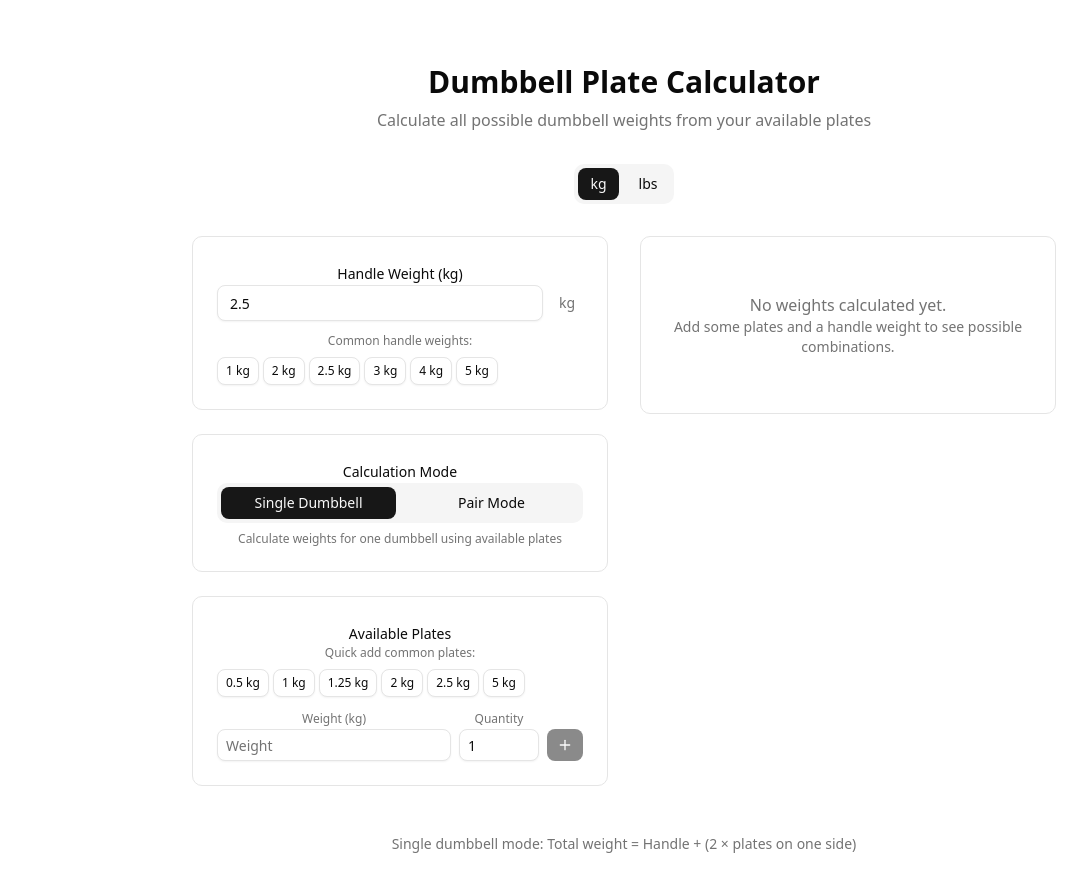
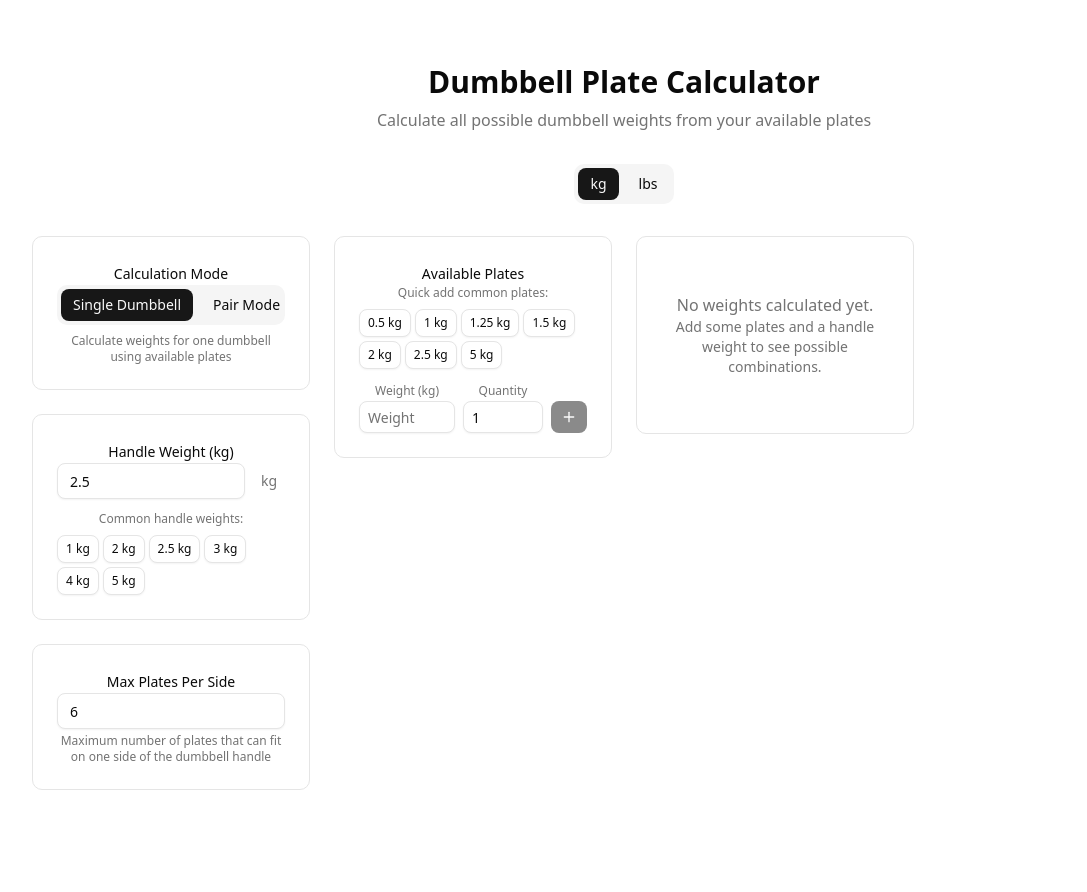
Before and after one commit to Snaiel/dumbbell-plate-calculator, a React (Vite) app: page / in a window 1280 px wide. Shown: the top 892 px of the page, without its empty margins (16-1103 px from the left). After the commit the page ends 864 px from the top, so only its background shows below. Built offline with nearby package versions, Linux system fonts and the light colour scheme.

Commit message:
max plates input

```diff
--- a/src/App.tsx
+++ b/src/App.tsx
@@ -2,6 +2,7 @@ import { useState, useEffect, useMemo } from 'react';
 import { UnitToggle } from './components/UnitToggle';
 import { ModeSelector } from './components/ModeSelector';
 import { HandleWeightInput } from './components/HandleWeightInput';
+import { MaxPlatesInput } from './components/MaxPlatesInput';
 import { PlateManager } from './components/PlateManager';
 import { ResultsDisplay } from './components/ResultsDisplay';
 import { calculateWeights, convertWeight } from './utils/calculator';
@@ -12,6 +13,7 @@ import './App.css';
 function App() {
   const [plates, setPlates] = useLocalStorage<Plate[]>('dumbbell-plates', []);
   const [handleWeight, setHandleWeight] = useLocalStorage<number>('dumbbell-handle-weight', 2.5);
+  const [maxPlatesPerSide, setMaxPlatesPerSide] = useLocalStorage<number>('dumbbell-max-plates', 6);
   const [unitSystem, setUnitSystem] = useLocalStorage<UnitSystem>('dumbbell-unit-system', 'kg');
   const [calculationMode, setCalculationMode] = useLocalStorage<CalculationMode>('dumbbell-calculation-mode', 'single');
   const [previousUnit, setPreviousUnit] = useState<UnitSystem>(unitSystem);
@@ -41,12 +43,12 @@ function App() {
   // Calculate results whenever inputs change
   const results: WeightResult[] = useMemo(() => {
     if (plates.length === 0) return [];
-    return calculateWeights(plates, handleWeight, calculationMode);
-  }, [plates, handleWeight, calculationMode]);
+    return calculateWeights(plates, handleWeight, calculationMode, maxPlatesPerSide);
+  }, [plates, handleWeight, calculationMode, maxPlatesPerSide]);
 
   return (
     <div className="min-h-screen bg-background">
-      <div className="container mx-auto px-4 py-8 max-w-4xl">
+      <div className="container mx-auto px-4 py-8 max-w-8xl">
         {/* Header */}
         <div className="text-center mb-8">
           <h1 className="text-3xl font-bold text-foreground mb-2">
@@ -65,9 +67,16 @@ function App() {
           />
         </div>
 
-        <div className="grid lg:grid-cols-2 gap-8">
-          {/* Left Column - Inputs */}
+        <div className="grid xl:grid-cols-4 lg:grid-cols-2 gap-6">
+          {/* Column 1 - Mode and Handle Settings */}
           <div className="space-y-6">
+            <div className="bg-card border rounded-lg p-6">
+              <ModeSelector
+                currentMode={calculationMode}
+                onModeChange={setCalculationMode}
+              />
+            </div>
+
             <div className="bg-card border rounded-lg p-6">
               <HandleWeightInput
                 handleWeight={handleWeight}
@@ -77,12 +86,16 @@ function App() {
             </div>
 
             <div className="bg-card border rounded-lg p-6">
-              <ModeSelector
-                currentMode={calculationMode}
-                onModeChange={setCalculationMode}
+              <MaxPlatesInput
+                maxPlates={maxPlatesPerSide}
+                onMaxPlatesChange={setMaxPlatesPerSide}
+                unit={unitSystem}
               />
             </div>
+          </div>
 
+          {/* Column 2 - Available Plates */}
+          <div className="space-y-6">
             <div className="bg-card border rounded-lg p-6">
               <PlateManager
                 plates={plates}
@@ -92,7 +105,7 @@ function App() {
             </div>
           </div>
 
-          {/* Right Column - Results */}
+          {/* Column 3 - Results */}
           <div className="space-y-6">
             <div className="bg-card border rounded-lg p-6">
               <ResultsDisplay
@@ -101,12 +114,14 @@ function App() {
                 mode={calculationMode}
               />
             </div>
+          </div>
 
-            {/* Summary Stats */}
+          {/* Column 4 - Summary Stats */}
+          <div className="space-y-6">
             {results.length > 0 && (
               <div className="bg-muted/50 border rounded-lg p-4">
                 <h4 className="font-medium mb-2">Summary</h4>
-                <div className="grid grid-cols-2 gap-4 text-sm">
+                <div className="space-y-3 text-sm">
                   <div>
                     <span className="text-muted-foreground">Lightest:</span>
                     <div className="font-medium">
@@ -131,20 +146,16 @@ function App() {
                       {results.length}
                     </div>
                   </div>
+                  <div>
+                    <span className="text-muted-foreground">Max plates/side:</span>
+                    <div className="font-medium">
+                      {maxPlatesPerSide}
+                    </div>
+                  </div>
                 </div>
               </div>
             )}
           </div>
-        </div>
-
-        {/* Footer */}
-        <div className="text-center mt-12 text-sm text-muted-foreground">
-          <p>
-            {calculationMode === 'single'
-              ? 'Single dumbbell mode: Total weight = Handle + (2 × plates on one side)'
-              : 'Pair mode: Creates two identical dumbbells using available plates'
-            }
-          </p>
         </div>
       </div>
     </div>
--- /dev/null
+++ b/src/components/MaxPlatesInput.tsx
@@ -0,0 +1,38 @@
+import type { UnitSystem } from '../types';
+
+interface MaxPlatesInputProps {
+  maxPlates: number;
+  onMaxPlatesChange: (maxPlates: number) => void;
+  unit: UnitSystem;
+}
+
+export function MaxPlatesInput({ maxPlates, onMaxPlatesChange }: MaxPlatesInputProps) {
+  const handleChange = (e: React.ChangeEvent<HTMLInputElement>) => {
+    const value = parseInt(e.target.value);
+    if (value >= 1 && value <= 20) {
+      onMaxPlatesChange(value);
+    }
+  };
+
+  return (
+    <div className="space-y-2">
+      <label className="text-sm font-medium text-foreground">
+        Max Plates Per Side
+      </label>
+      <div className="space-y-1">
+        <input
+          type="number"
+          value={maxPlates}
+          onChange={handleChange}
+          min="1"
+          max="20"
+          className="flex h-9 w-full rounded-md border border-input bg-background px-3 py-1 text-sm shadow-xs transition-colors placeholder:text-muted-foreground focus-visible:outline-none focus-visible:ring-1 focus-visible:ring-ring"
+          placeholder="Max plates"
+        />
+        <p className="text-xs text-muted-foreground">
+          Maximum number of plates that can fit on one side of the dumbbell handle
+        </p>
+      </div>
+    </div>
+  );
+}
--- a/src/components/ResultsDisplay.tsx
+++ b/src/components/ResultsDisplay.tsx
@@ -1,10 +1,10 @@
-import type { WeightResult, UnitSystem } from '../types';
-import { formatWeight } from '../utils/calculator';
+import type { WeightResult, UnitSystem } from "../types";
+import { formatWeight } from "../utils/calculator";
 
 interface ResultsDisplayProps {
   results: WeightResult[];
   unit: UnitSystem;
-  mode: 'single' | 'pair';
+  mode: "single" | "pair";
 }
 
 export function ResultsDisplay({ results, unit, mode }: ResultsDisplayProps) {
@@ -12,30 +12,26 @@ export function ResultsDisplay({ results, unit, mode }: ResultsDisplayProps) {
     return (
       <div className="text-center py-8 text-muted-foreground">
         <p>No weights calculated yet.</p>
-        <p className="text-sm">Add some plates and a handle weight to see possible combinations.</p>
+        <p className="text-sm">
+          Add some plates and a handle weight to see possible combinations.
+        </p>
       </div>
     );
   }
 
   return (
     <div className="space-y-4">
-      <div className="flex items-center justify-between">
-        <h3 className="text-lg font-semibold">
-          Possible Weights ({results.length} combinations)
-        </h3>
-        <span className="text-sm text-muted-foreground">
-          {mode === 'single' ? 'Single Dumbbell' : 'Pair Mode'}
-        </span>
+      <div className="space-y-2">
+        <label className="text-sm font-medium text-foreground">
+          Possible Weights
+        </label>
+        <p className="text-xs text-muted-foreground">
+          {mode === "single" ? "Single Dumbbell" : "Pair Mode"}
+        </p>
       </div>
-
       <div className="grid gap-3 max-h-96 overflow-y-auto">
         {results.map((result, index) => (
-          <WeightCard
-            key={index}
-            result={result}
-            unit={unit}
-            mode={mode}
-          />
+          <WeightCard key={index} result={result} unit={unit} mode={mode} />
         ))}
       </div>
     </div>
@@ -45,12 +41,12 @@ export function ResultsDisplay({ results, unit, mode }: ResultsDisplayProps) {
 interface WeightCardProps {
   result: WeightResult;
   unit: UnitSystem;
-  mode: 'single' | 'pair';
+  mode: "single" | "pair";
 }
 
 function WeightCard({ result, unit, mode }: WeightCardProps) {
   const totalPlateWeight = result.plateCombo.reduce(
-    (sum, usage) => sum + (usage.plateWeight * usage.quantity),
+    (sum, usage) => sum + usage.plateWeight * usage.quantity,
     0
   );
 
@@ -61,7 +57,7 @@ function WeightCard({ result, unit, mode }: WeightCardProps) {
           {formatWeight(result.totalWeight, unit)}
         </div>
         <div className="text-sm text-muted-foreground">
-          {mode === 'pair' ? '2 dumbbells' : '1 dumbbell'}
+          {mode === "pair" ? "2 dumbbells" : "1 dumbbell"}
         </div>
       </div>
 
@@ -78,28 +74,26 @@ function WeightCard({ result, unit, mode }: WeightCardProps) {
                   key={index}
                   className="inline-flex items-center gap-1 px-2 py-1 bg-secondary rounded text-sm"
                 >
-                  <span className="font-medium">
-                    {usage.quantity}×
-                  </span>
-                  <span>
-                    {formatWeight(usage.plateWeight, unit)}
-                  </span>
+                  <span className="font-medium">{usage.quantity}×</span>
+                  <span>{formatWeight(usage.plateWeight, unit)}</span>
                 </div>
               ))}
           </div>
           <div className="text-xs text-muted-foreground pt-1">
             Plate weight per side: {formatWeight(totalPlateWeight, unit)}
-            {mode === 'pair' && (
+            {mode === "pair" && (
               <span className="ml-2">
-                • Total plates needed: {result.plateCombo.reduce((sum, usage) => sum + (usage.quantity * 2), 0)}
+                • Total plates needed:{" "}
+                {result.plateCombo.reduce(
+                  (sum, usage) => sum + usage.quantity * 2,
+                  0
+                )}
               </span>
             )}
           </div>
         </div>
       ) : (
-        <p className="text-sm text-muted-foreground">
-          Handle only (no plates)
-        </p>
+        <p className="text-sm text-muted-foreground">Handle only (no plates)</p>
       )}
     </div>
   );
--- a/src/hooks/useLocalStorage.ts
+++ b/src/hooks/useLocalStorage.ts
@@ -1,4 +1,4 @@
-import { useState, useEffect } from 'react';
+import { useState  } from 'react';
 
 export function useLocalStorage<T>(key: string, initialValue: T) {
   // Get from local storage then parse stored json or return initialValue
--- a/src/types/index.ts
+++ b/src/types/index.ts
@@ -27,7 +27,7 @@ export interface AppState {
 
 // Common plate weights for different unit systems
 export const COMMON_PLATES = {
-  kg: [0.5, 1, 1.25, 2, 2.5, 5],
+  kg: [0.5, 1, 1.25, 1.5, 2, 2.5, 5],
   lbs: [1, 2.5, 5, 10]
 } as const;
 
--- a/src/utils/calculator.ts
+++ b/src/utils/calculator.ts
@@ -16,11 +16,18 @@ export function convertWeight(weight: number, fromUnit: 'kg' | 'lbs', toUnit: 'k
 /**
  * Generates all possible combinations of plates for a given set of available plates
  */
-function generatePlateCombinations(plates: Plate[]): PlateUsage[][] {
+function generatePlateCombinations(plates: Plate[], maxPlatesPerSide?: number): PlateUsage[][] {
   const combinations: PlateUsage[][] = [];
 
   function backtrack(index: number, currentCombo: PlateUsage[]) {
     if (index === plates.length) {
+      // Check if combination respects max plates per side constraint
+      if (maxPlatesPerSide !== undefined) {
+        const totalPlates = currentCombo.reduce((sum, usage) => sum + usage.quantity, 0);
+        if (totalPlates > maxPlatesPerSide) {
+          return;
+        }
+      }
       combinations.push([...currentCombo]);
       return;
     }
@@ -58,9 +65,10 @@ function calculatePlateWeight(plateCombo: PlateUsage[]): number {
  */
 export function calculateSingleDumbbellWeights(
   plates: Plate[],
-  handleWeight: number
+  handleWeight: number,
+  maxPlatesPerSide?: number
 ): WeightResult[] {
-  const combinations = generatePlateCombinations(plates);
+  const combinations = generatePlateCombinations(plates, maxPlatesPerSide);
   const results: WeightResult[] = [];
   const seenWeights = new Set<number>();
 
@@ -90,7 +98,8 @@ export function calculateSingleDumbbellWeights(
  */
 export function calculatePairModeWeights(
   plates: Plate[],
-  handleWeight: number
+  handleWeight: number,
+  maxPlatesPerSide?: number
 ): WeightResult[] {
   // Create modified plates with only even quantities available
   const pairPlates: Plate[] = plates
@@ -100,7 +109,7 @@ export function calculatePairModeWeights(
       quantity: Math.floor(plate.quantity / 2)
     }));
 
-  const combinations = generatePlateCombinations(pairPlates);
+  const combinations = generatePlateCombinations(pairPlates, maxPlatesPerSide);
   const results: WeightResult[] = [];
   const seenWeights = new Set<number>();
 
@@ -130,12 +139,13 @@ export function calculatePairModeWeights(
 export function calculateWeights(
   plates: Plate[],
   handleWeight: number,
-  mode: CalculationMode
+  mode: CalculationMode,
+  maxPlatesPerSide?: number
 ): WeightResult[] {
   if (mode === 'single') {
-    return calculateSingleDumbbellWeights(plates, handleWeight);
+    return calculateSingleDumbbellWeights(plates, handleWeight, maxPlatesPerSide);
   } else {
-    return calculatePairModeWeights(plates, handleWeight);
+    return calculatePairModeWeights(plates, handleWeight, maxPlatesPerSide);
   }
 }
 
```
Also changed, not shown: 1 other file (tests, documents, lock files or other folders).
